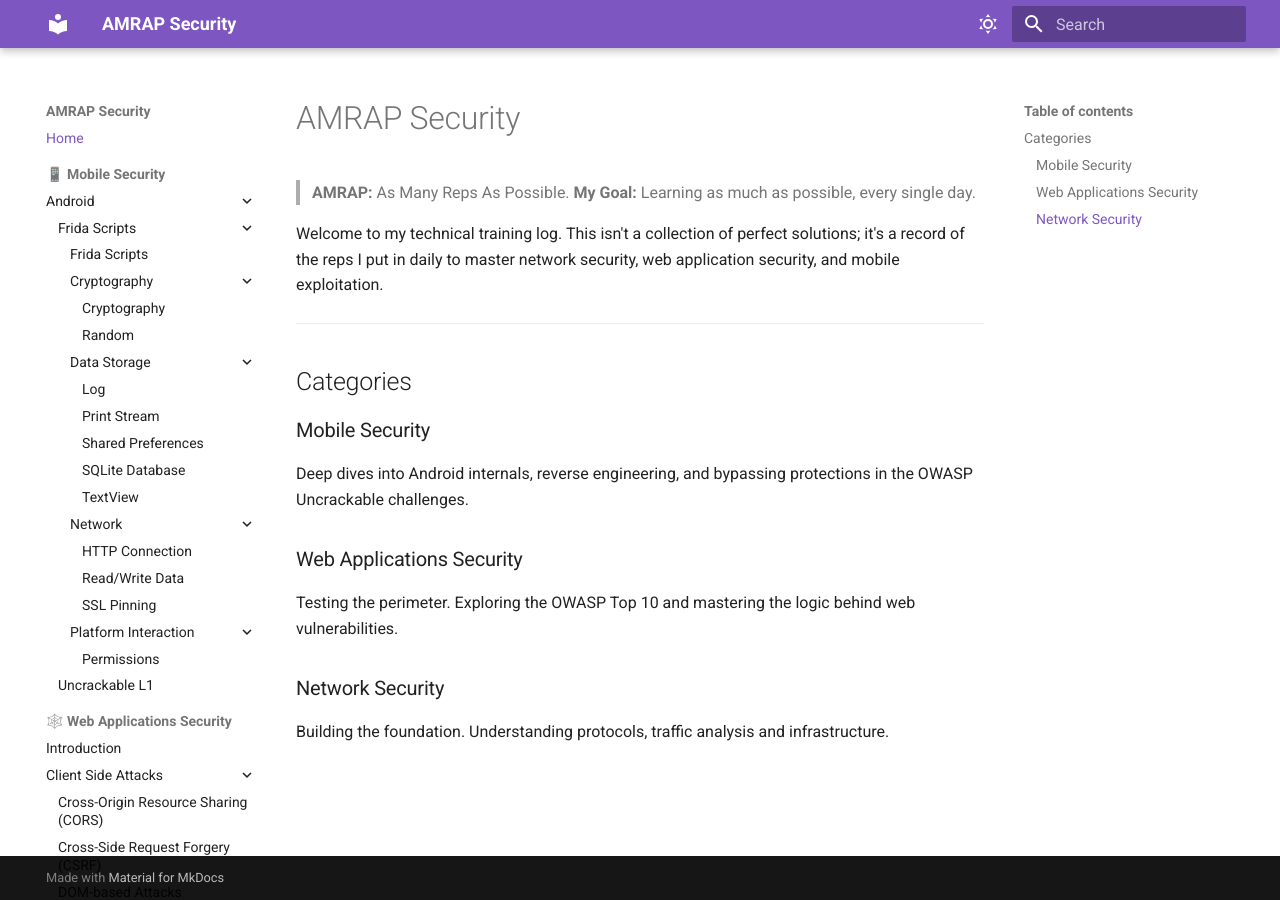
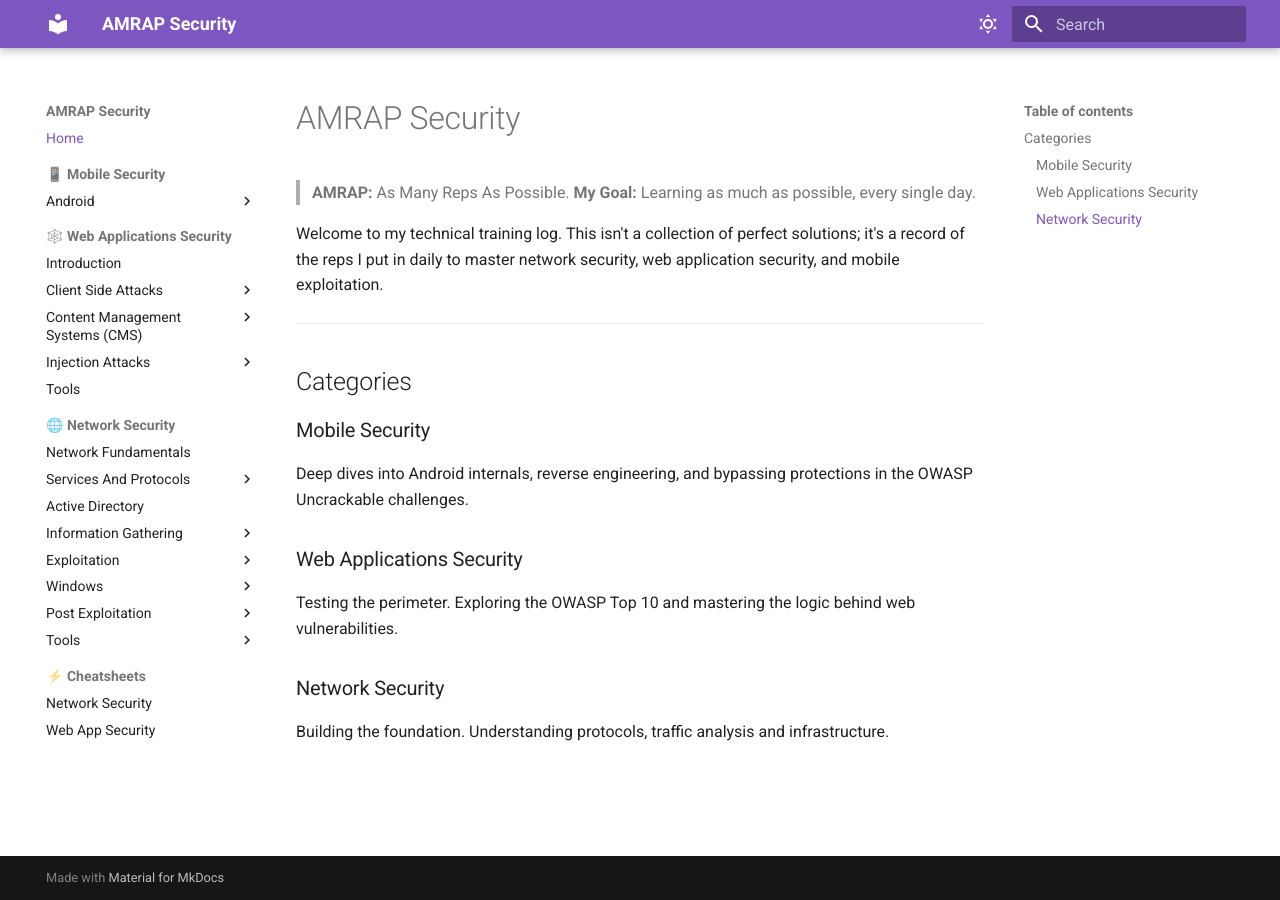
Before and after one commit to rox-go/amrap-security, an MkDocs documentation site: the page built from docs/index.md, in a window 1280 px wide. Built offline with MkDocs 1.6.1 and Material for MkDocs 9.7.7, drawn with Linux system fonts in a browser that asks for light colours.

Commit message:
Index update

```diff
--- a/mkdocs.yml
+++ b/mkdocs.yml
@@ -20,10 +20,13 @@
         icon: material/weather-night
         name: Switch to light mode
   features:
-    - navigation.sections
-    - navigation.expand
     - content.code.copy
     - search.suggest
+    - navigation.sections
+    - navigation.indexes
+    - navigation.tracking
+    - navigation.top
+    - toc.follow
 
 nav:
   - Home: index.md
@@ -102,7 +105,7 @@
       - Pass the Hash: network/exploitation/windows/pass_the_hash.md
       - SMB: network/exploitation/windows/smb.md
     - Post Exploitation:
-      - Pivoting: /network/post_exploitation/pivoting.md
+      - Pivoting: network/post_exploitation/pivoting.md
       - Linux:
         - Enumeration: network/post_exploitation/linux/linux_enumeration.md
         - Privilege Escalation: network/post_exploitation/linux/linux_privilege_escalation.md
```
